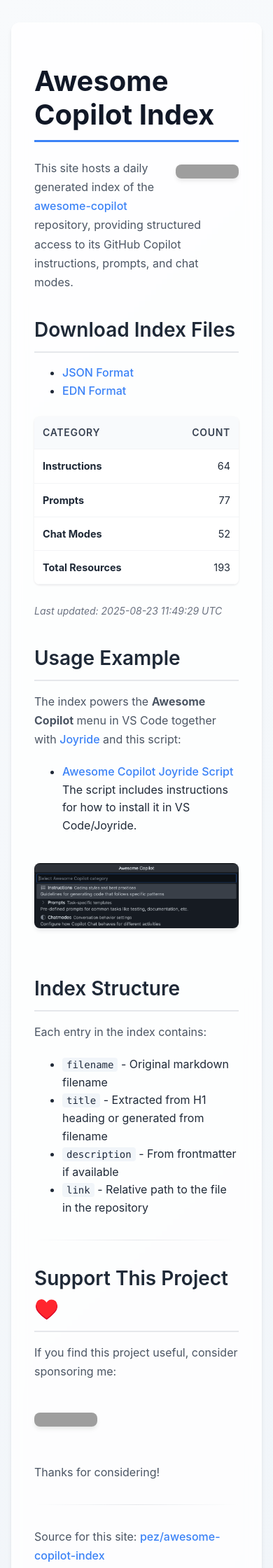
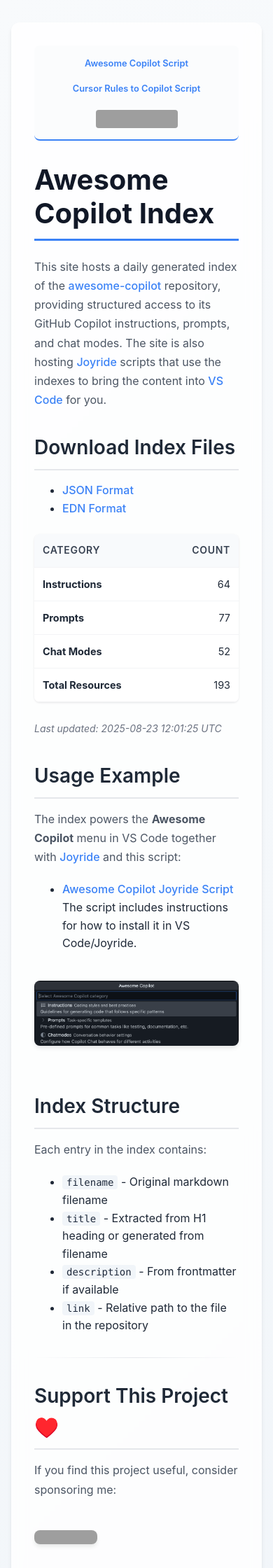
Before and after one commit to PEZ/awesome-copilot-index, a Jekyll site: the page built from index.md, in a window 390 px wide. Shown: the top 2240 px of the page at 70% size. Built offline with Jekyll 4.4.1, drawn with Linux system fonts in a browser that asks for light colours; some of the changed text lies outside the part shown; grey boxes are pictures that could not be loaded.

```diff
--- a/assets/css/style.css
+++ b/assets/css/style.css
@@ -371,6 +371,63 @@ textarea.code:hover {
   display: block;
 }
 
+/* Mobile responsive navigation */
+@media (max-width: 767px) {
+  .page-navigation {
+    padding: 0.5rem 0.5rem;
+    margin: 1rem 0;
+  }
+
+  .page-navigation a {
+    margin: 0.0625rem 0.25rem;
+    padding: 0.375rem 0.75rem;
+    font-size: 0.875rem;
+    display: inline-block;
+  }
+
+  .page-navigation .separator {
+    margin: 0 0.0625rem;
+    font-size: 0.875rem;
+  }
+
+  .page-navigation .github-badge {
+    margin: 0.0625rem 0.0625rem;
+    display: inline-block;
+  }
+
+  .page-navigation .github-badge img {
+    height: 24px;
+  }
+}
+
+/* Very small screens - stack navigation vertically */
+@media (max-width: 480px) {
+  .page-navigation {
+    padding: 0.5rem 0.5rem;
+    line-height: 1.4;
+  }
+
+  .page-navigation a {
+    margin: 0.0625rem 0.0625rem;
+    padding: 0.5rem 0.75rem;
+    font-size: 0.8rem;
+  }
+
+  .page-navigation .separator {
+    display: none;
+  }
+
+  .page-navigation .github-badge {
+    display: block;
+    margin: 0.25rem auto 0 auto;
+    width: fit-content;
+  }
+
+  .page-navigation .github-badge img {
+    height: 26px;
+  }
+}
+
 /* Animation for smooth loading */
 main {
   animation: fadeIn 0.5s ease-out;
--- a/index.md
+++ b/index.md
@@ -4,15 +4,19 @@ title: Awesome Copilot Index
 description: Daily generated index of the awesome-copilot repository, providing structured access to GitHub Copilot instructions, prompts, and chat modes.
 ---
 
-# Awesome Copilot Index
-
-<div style="float: right; margin: -1rem 0 1rem 1rem;">
-  <a href="https://github.com/github/awesome-copilot" target="_blank">
+<div class="page-navigation top">
+  <a href="awesome-copilot-script">Awesome Copilot Script</a>
+  <span class="separator">|</span>
+  <a href="cursorrules-to-copilot-script">Cursor Rules to Copilot Script</a>
+  <span class="separator">|</span>
+  <a href="https://github.com/PEZ/awesome-copilot-index" target="_blank" rel="noopener" class="github-badge">
     <img src="https://img.shields.io/badge/fork%20me%20on-GitHub-24292f?style=for-the-badge&logo=github&logoColor=white" alt="Fork me on GitHub" />
   </a>
 </div>
 
-This site hosts a daily generated index of the [awesome-copilot](https://github.com/github/awesome-copilot) repository, providing structured access to its GitHub Copilot instructions, prompts, and chat modes.
+# Awesome Copilot Index
+
+This site hosts a daily generated index of the [awesome-copilot](https://github.com/github/awesome-copilot) repository, providing structured access to its GitHub Copilot instructions, prompts, and chat modes. The site is also hosting [Joyride](https://github.com/BetterThanTomorrow/joyride) scripts that use the indexes to bring the content into [VS Code](https://code.visualstudio.com/) for you.
 
 ## Download Index Files
 
@@ -26,7 +30,7 @@ This site hosts a daily generated index of the [awesome-copilot](https://github.
 | **Chat Modes** | 52 |
 | **Total Resources** | 193 |
 
-*Last updated: 2025-08-23 11:49:29 UTC*
+*Last updated: 2025-08-23 12:01:25 UTC*
 
 ## Usage Example
 
@@ -57,4 +61,14 @@ Thanks for considering!
 
 ---
 
+<div class="page-navigation bottom">
+  <a href="awesome-copilot-script">Awesome Copilot Script</a>
+  <span class="separator">|</span>
+  <a href="cursorrules-to-copilot-script">Cursor Rules to Copilot Script</a>
+  <span class="separator">|</span>
+  <a href="https://github.com/PEZ/awesome-copilot-index" target="_blank" rel="noopener" class="github-badge">
+    <img src="https://img.shields.io/badge/fork%20me%20on-GitHub-24292f?style=for-the-badge&logo=github&logoColor=white" alt="Fork me on GitHub" />
+  </a>
+</div>
+
 Source for this site: [pez/awesome-copilot-index](https://github.com/pez/awesome-copilot-index)
```
Also changed, not shown: index-template.md (+19 -5 lines), awesome-copilot.json, awesome-cursorrules.json, 2 other files.
